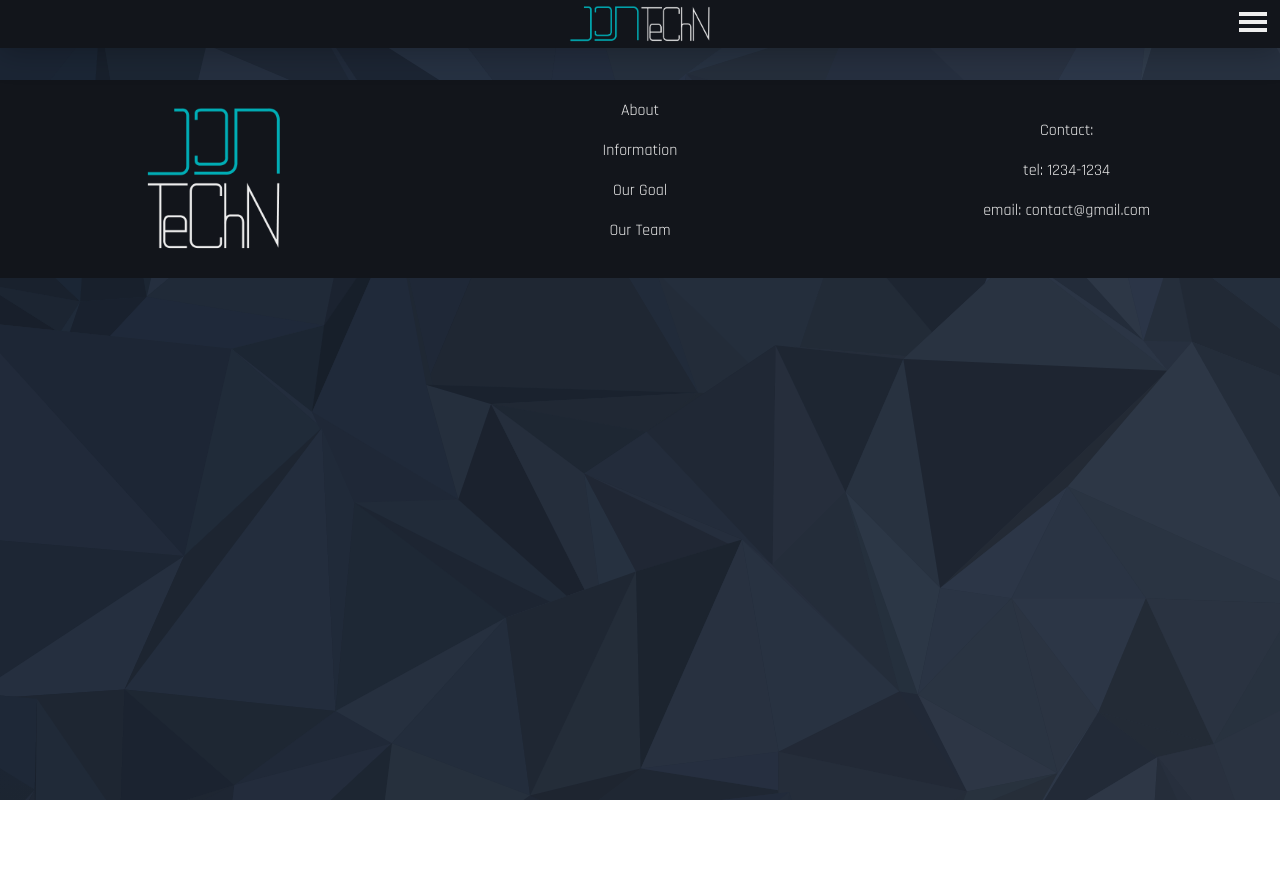
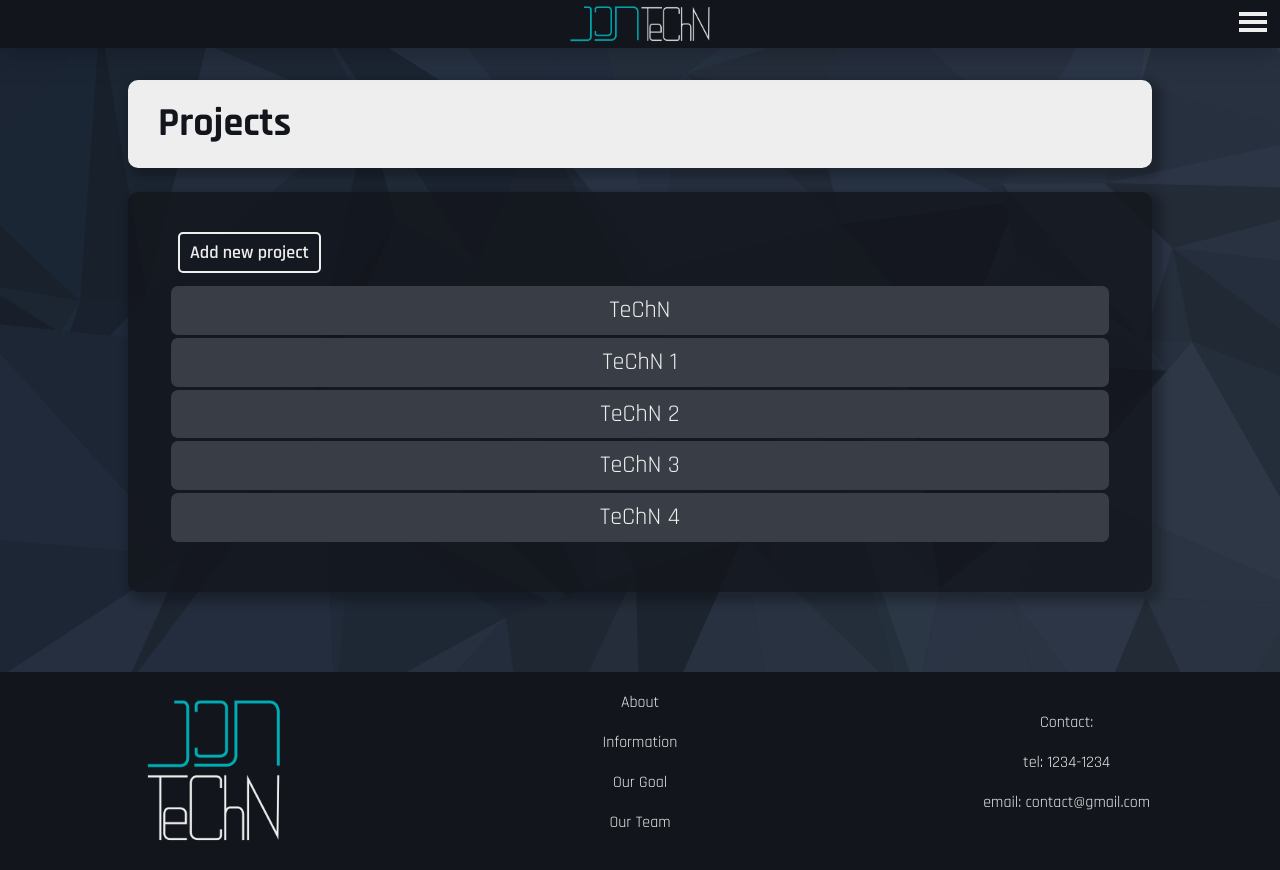
Before and after one commit to uriGrif/TeChN, a React (Create React App) app: page / in a window 1280 px wide. Before the commit the page ends 800 px from the top, so only its background shows below. Built offline with nearby package versions, Linux system fonts and the light colour scheme.

Commit message:
route landing lleva a proyectos

```diff
--- a/src/App.js
+++ b/src/App.js
@@ -12,6 +12,7 @@ function App() {
       <div className="App">
         <TopBar />
         <Switch>
+          <Route exact path="/"><Projects /></Route>
           <Route exact path="/projects"><Projects /></Route>
           <Route path="/project/:prName/:prId"><ProjectDashboard /></Route>
           <Route path="/new-project"><ProjectCreator /></Route>
```
